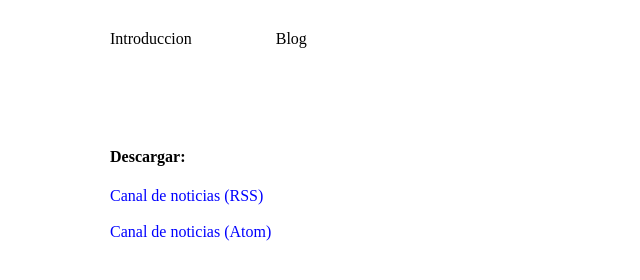
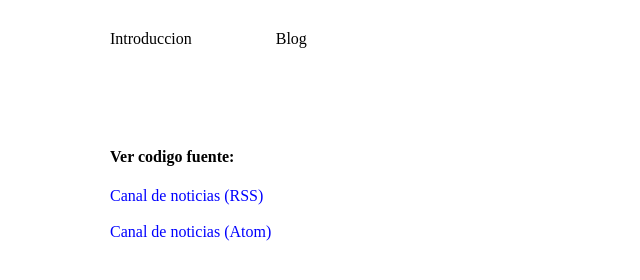
Before and after one commit to DenisLazarian/M4-RSS, a plain HTML site: page index.html in a window 1280 px wide. Shown: the full height of the page, 0-640 px from the left. Drawn offline with Linux system fonts and the light colour scheme.

Commit message:
Update index.html

```diff
--- a/index.html
+++ b/index.html
@@ -17,7 +17,7 @@
 
     </nav>
     <main>
-        <h4>Descargar: </h4>
+        <h4>Ver codigo fuente: </h4>
     <a href="https://denislazarian.github.io/M4-RSS/noticiero.xml">Canal de noticias (RSS)</a>
     <br>
     <br>
```
